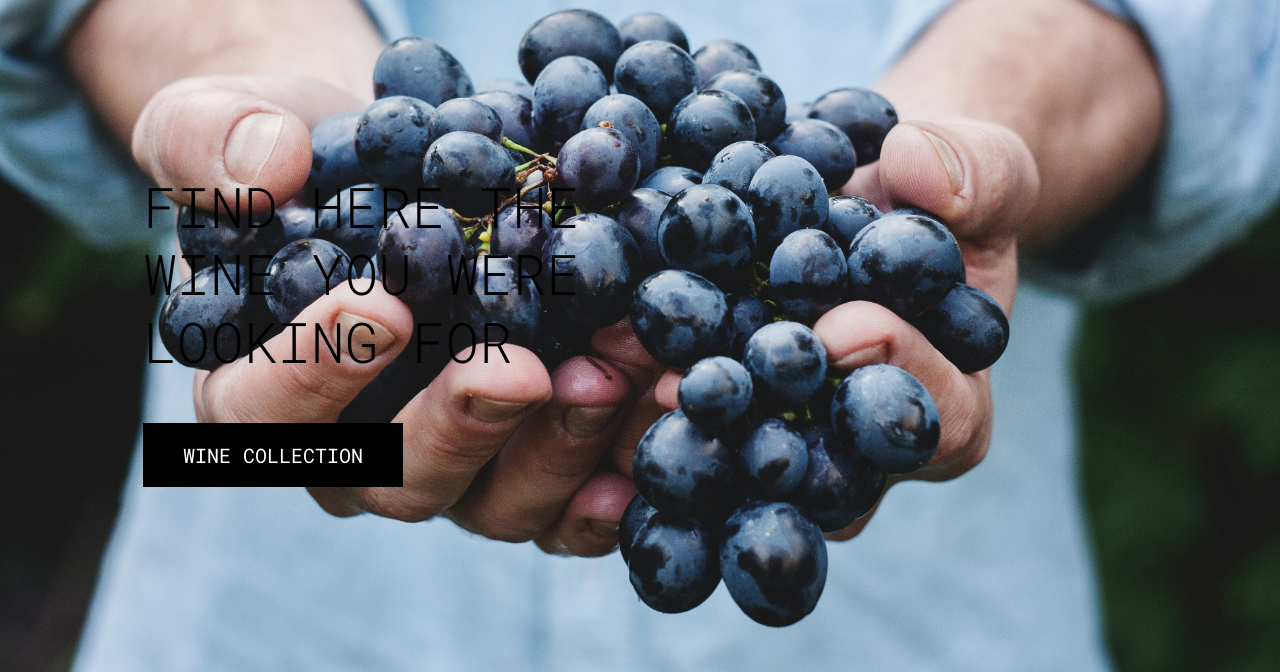
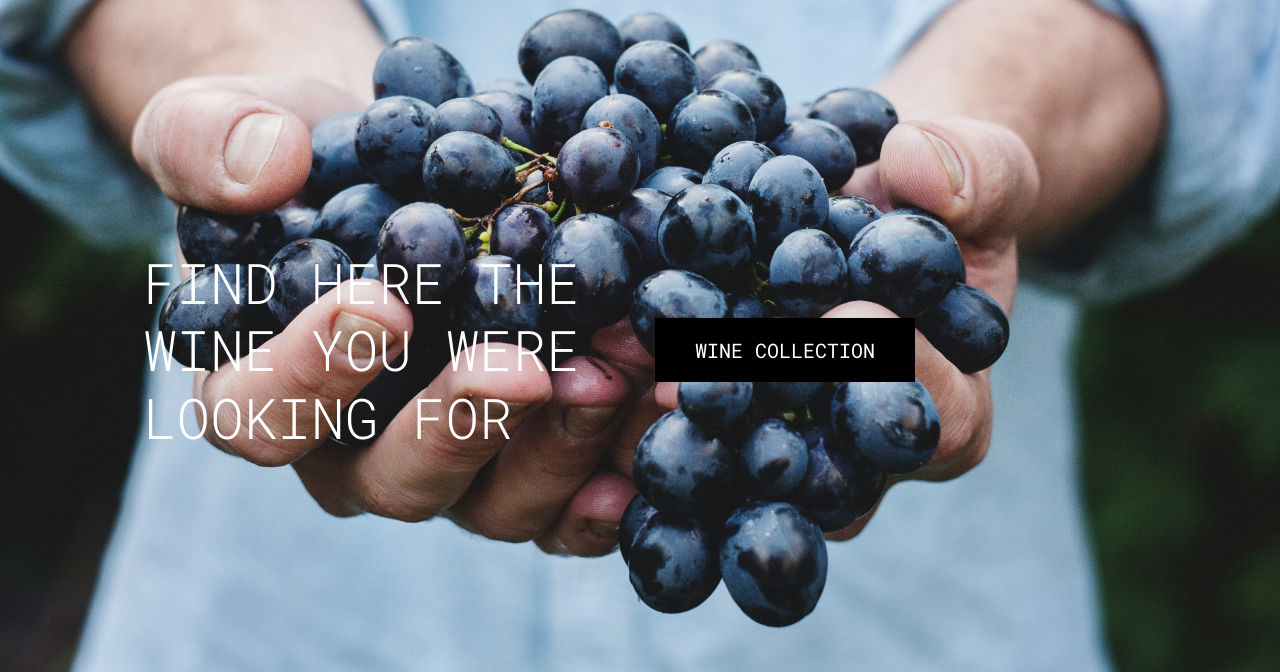
Before and after one commit to fenasti/vinop_p5, a Django app: page / in a window 1280 px wide. Shown: the part 128-800 px from the top of the page. Run offline with Django 3.2, Linux system fonts and the light colour scheme; some libraries are stand-ins or nearby versions.

Commit message:
arange display of home page in small and large screens

```diff
--- a/home/templates/home/index.html
+++ b/home/templates/home/index.html
@@ -12,15 +12,15 @@
 {% block content %}
     <div class="container h-100">
         <div class="row h-100">
-            <div class="col-7 col-md-6 my-auto">
-                <h1 class="display-4 logo-font text-black">
+            <div class="col-12 col-md-6 my-auto">
+                <h1 class="display-4 logo-font text-white">
                     Find here the wine you were looking for
                 </h1>
-                <div class="my-5">
-                    <h4>
-                        <a href="{% url 'wines' %}" class="shop-now-button btn btn-lg rounded-0 text-uppercase py-3">Wine Collection</a>
-                    </h4>
-                </div>
+            </div>
+            <div class="col-12 col-md-4 my-auto">
+                <h4>
+                    <a href="{% url 'wines' %}" class="shop-now-button btn btn-lg rounded-0 text-uppercase py-3">Wine Collection</a>
+                </h4>
             </div>
         </div>
     </div>
```
